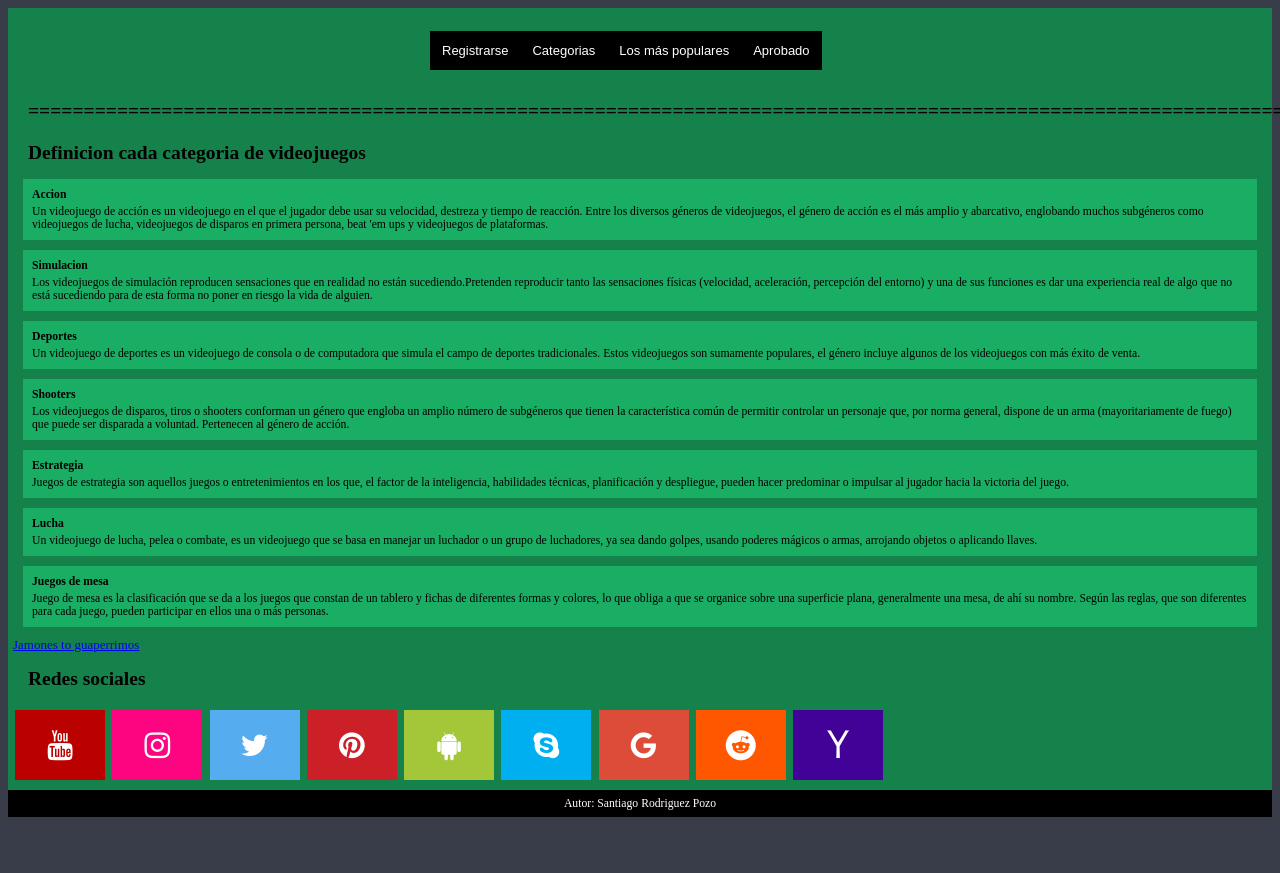
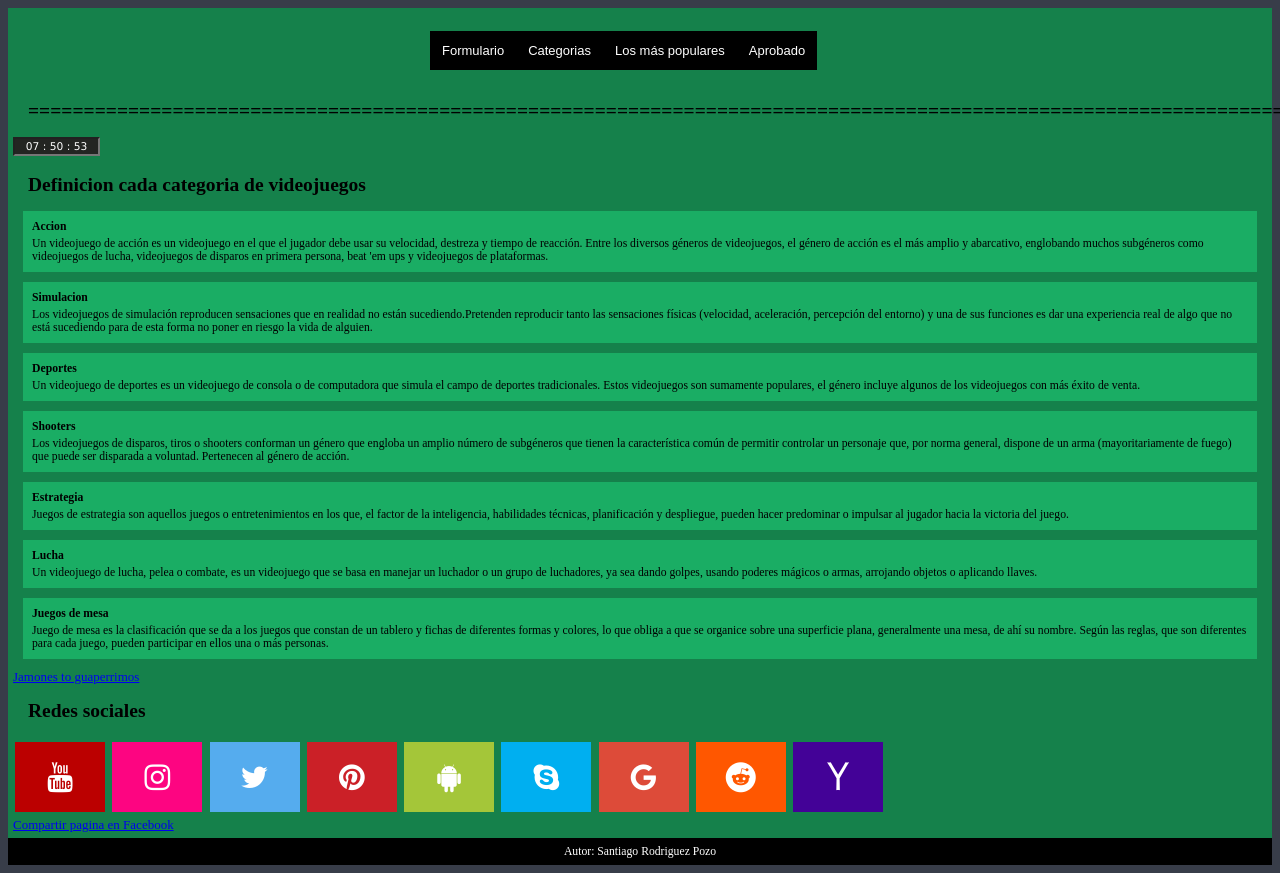
Before and after one commit to srpz2001/srpz2001.github.io, a plain HTML site: page Index.html in a window 1280 px wide. Shown: the top 873 px of the page. Before the commit the page ends 825 px from the top, so only its background shows below. Drawn offline with Linux system fonts and the light colour scheme.

Commit message:
Update Index.html

```diff
--- a/Index.html
+++ b/Index.html
@@ -182,7 +182,32 @@
   font-size: 90%;
 }
   </style>
+  <script language="JavaScript">
+    function mueveReloj(){
+        momentoActual = new Date()
+        hora = momentoActual.getHours()
+        minuto = momentoActual.getMinutes()
+        segundo = momentoActual.getSeconds()
 
+        str_segundo = new String (segundo)
+        if (str_segundo.length == 1)
+           segundo = "0" + segundo
+
+        str_minuto = new String (minuto)
+        if (str_minuto.length == 1)
+           minuto = "0" + minuto
+
+        str_hora = new String (hora)
+        if (str_hora.length == 1)
+           hora = "0" + hora
+
+        horaImprimible = hora + " : " + minuto + " : " + segundo
+
+        document.form_reloj.reloj.value = horaImprimible
+
+        setTimeout("mueveReloj()",1000)
+    }
+    </script>
 </head>
 <body>
   <header>
@@ -193,7 +218,7 @@
     <section>
   <div id="header">
     <ul class="nav">
-      <li><a href="file:///C:/Users/Admin/Desktop/Index1.html">Registrarse</a></li>
+      <li><a href="file:///C:/Users/Admin/Desktop/Index1.html">Formulario</a></li>
       <li><a href="">Categorias</a>
         <ul>
           <li><a href="https://vandal.elespanol.com/rankings/videojuegos/simulacion">Simulación</a></li>
@@ -237,6 +262,12 @@
  <div class="item1"></div>
 <article class="all-browsers">
     <h1>====================================================================================================================================</h1>
+
+    <body onload="mueveReloj()">
+      <form name="form_reloj">
+      <input type="text" name="reloj" size="10" style="background-color : rgb(35, 37, 34); color : White; font-family : Verdana, Arial, Helvetica; font-size : 8pt; text-align : center;" onfocus="window.document.form_reloj.reloj.blur()">
+      </form>
+
     <h1>Definicion cada categoria de videojuegos</h1>
 
     <article class="browser">
@@ -267,6 +298,7 @@
         <h2>Juegos de mesa</h2>
         <p>Juego de mesa es la clasificación que se da a los juegos que constan de un tablero y fichas de diferentes formas y colores, lo que obliga a que se organice sobre una superficie plana, generalmente una mesa, de ahí su nombre. Según las reglas, que son diferentes para cada juego, pueden participar en ellos una o más personas.<p>
       </article>
+
       <!-- Java script para cuando pasas el raton por encima te salga una alerta-->
       <a href="https://alacenadearagon.es/"
         onmouseover="javascript:alert('Puede caer una probado si abre esto');return false">Jamones to guaperrimos</a>
@@ -286,8 +318,9 @@
        </aside>
       </div>
       <div class="item2">
+        <a href="javascript:void(window.open('https://www.facebook.com/sharer/sharer.php?u='+encodeURIComponent(location)));">Compartir pagina en Facebook</a>
       </article>
-      <!-- Creamos un footer para poner nuestra marca-->
+      <!-- Creamos un footer para poner nuestra marca personal to refacherita-->
       <footer>
         <p>Autor: Santiago Rodriguez Pozo<br>
       </footer>
```
